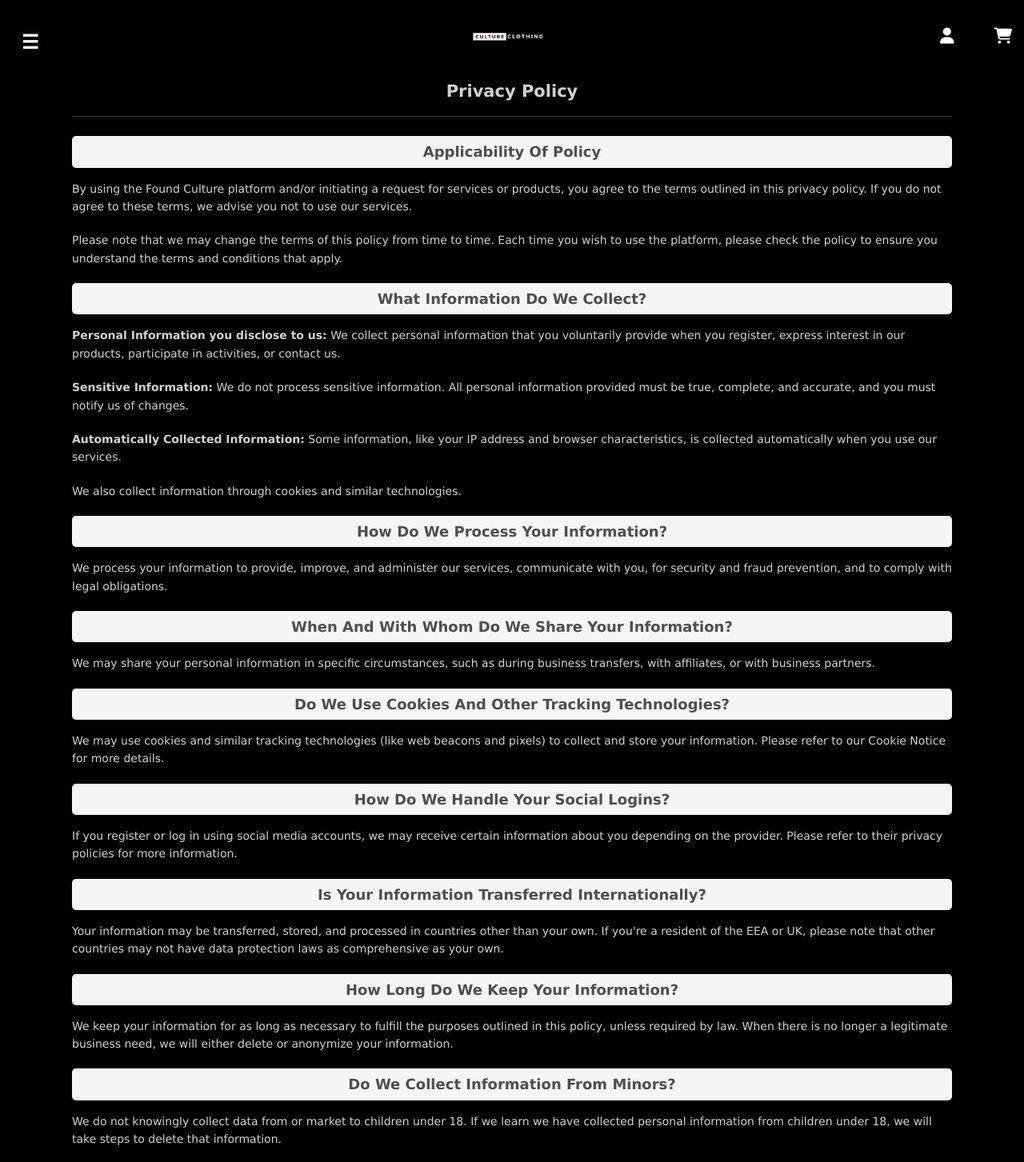
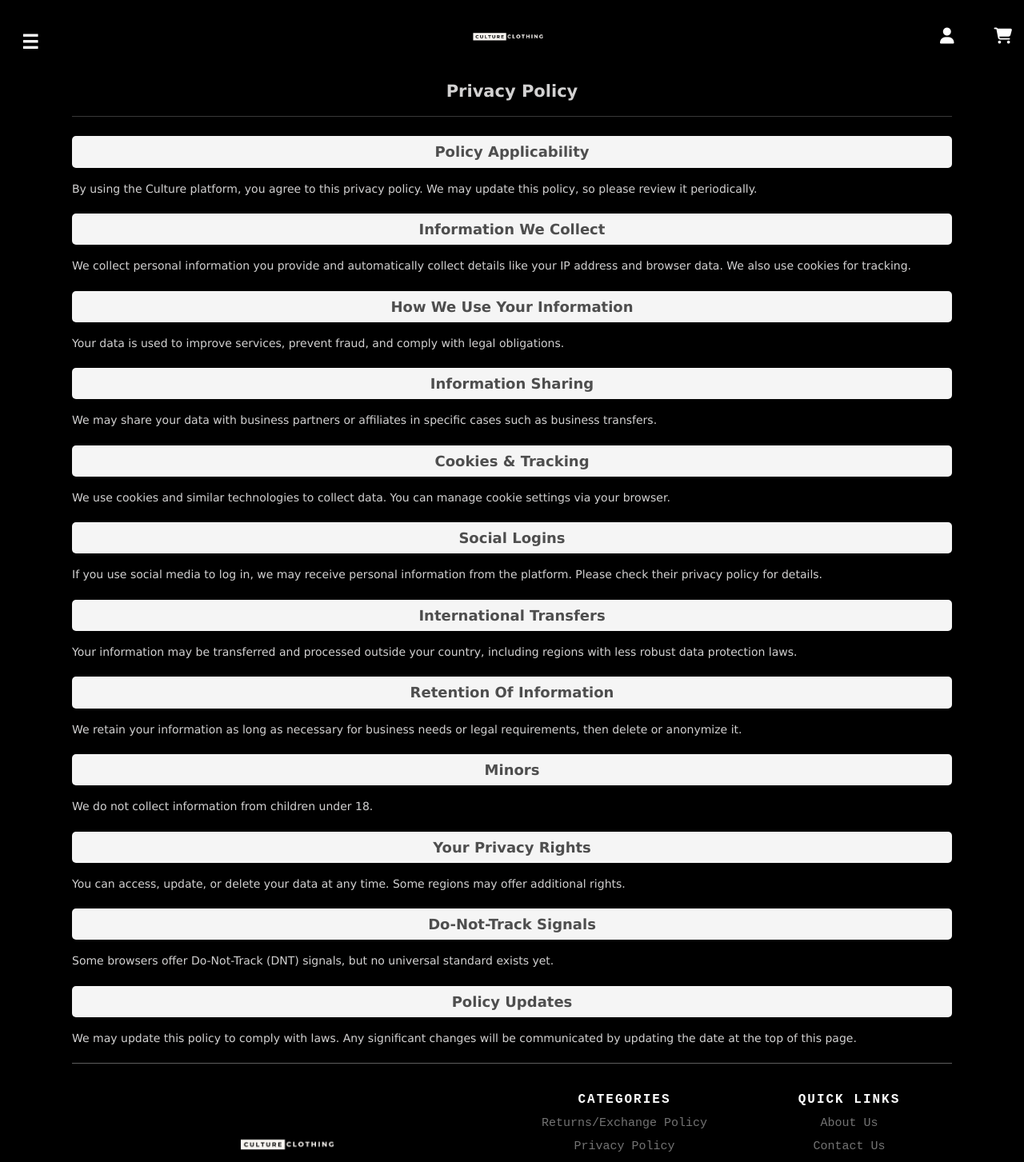
Before and after one commit to shivam142003/Culture-Clothing, a React (Create React App) app: page /privacy in a window 1280 px wide. Shown: the top 1453 px of the page at 80% size. Built offline with nearby package versions, Linux system fonts and the light colour scheme.

Commit message:
Update Privacy.js

```diff
--- a/src/components/Privacy.js
+++ b/src/components/Privacy.js
@@ -8,76 +8,43 @@ export default function PrivacyPolicy() {
           Privacy Policy <hr />
         </h2>
 
-        <h3 className="return-title">Applicability of Policy</h3>
-        <p>
-          By using the Found Culture platform and/or initiating a request for services or products, you agree to the terms outlined in this privacy policy. If you do not agree to these terms, we advise you not to use our services.
-        </p>
-        <p>
-          Please note that we may change the terms of this policy from time to time. Each time you wish to use the platform, please check the policy to ensure you understand the terms and conditions that apply.
-        </p>
+        <h3 className="return-title">Policy Applicability</h3>
+        <p>By using the Culture platform, you agree to this privacy policy. We may update this policy, so please review it periodically.</p>
 
-        <h3 className="return-title">What Information Do We Collect?</h3>
-        <p><strong>Personal Information you disclose to us:</strong> We collect personal information that you voluntarily provide when you register, express interest in our products, participate in activities, or contact us.</p>
-        <p><strong>Sensitive Information:</strong> We do not process sensitive information. All personal information provided must be true, complete, and accurate, and you must notify us of changes.</p>
-        <p><strong>Automatically Collected Information:</strong> Some information, like your IP address and browser characteristics, is collected automatically when you use our services.</p>
-        <p>We also collect information through cookies and similar technologies.</p>
+        <h3 className="return-title">Information We Collect</h3>
+        <p>We collect personal information you provide and automatically collect details like your IP address and browser data. We also use cookies for tracking.</p>
 
-        <h3 className="return-title">How Do We Process Your Information?</h3>
-        <p>
-          We process your information to provide, improve, and administer our services, communicate with you, for security and fraud prevention, and to comply with legal obligations.
-        </p>
+        <h3 className="return-title">How We Use Your Information</h3>
+        <p>Your data is used to improve services, prevent fraud, and comply with legal obligations.</p>
 
-        <h3 className="return-title">When and With Whom Do We Share Your Information?</h3>
-        <p>
-          We may share your personal information in specific circumstances, such as during business transfers, with affiliates, or with business partners.
-        </p>
+        <h3 className="return-title">Information Sharing</h3>
+        <p>We may share your data with business partners or affiliates in specific cases such as business transfers.</p>
 
-        <h3 className="return-title">Do We Use Cookies and Other Tracking Technologies?</h3>
-        <p>
-          We may use cookies and similar tracking technologies (like web beacons and pixels) to collect and store your information. Please refer to our Cookie Notice for more details.
-        </p>
+        <h3 className="return-title">Cookies & Tracking</h3>
+        <p>We use cookies and similar technologies to collect data. You can manage cookie settings via your browser.</p>
 
-        <h3 className="return-title">How Do We Handle Your Social Logins?</h3>
-        <p>
-          If you register or log in using social media accounts, we may receive certain information about you depending on the provider. Please refer to their privacy policies for more information.
-        </p>
+        <h3 className="return-title">Social Logins</h3>
+        <p>If you use social media to log in, we may receive personal information from the platform. Please check their privacy policy for details.</p>
 
-        <h3 className="return-title">Is Your Information Transferred Internationally?</h3>
-        <p>
-          Your information may be transferred, stored, and processed in countries other than your own. If you're a resident of the EEA or UK, please note that other countries may not have data protection laws as comprehensive as your own.
-        </p>
+        <h3 className="return-title">International Transfers</h3>
+        <p>Your information may be transferred and processed outside your country, including regions with less robust data protection laws.</p>
 
-        <h3 className="return-title">How Long Do We Keep Your Information?</h3>
-        <p>
-          We keep your information for as long as necessary to fulfill the purposes outlined in this policy, unless required by law. When there is no longer a legitimate business need, we will either delete or anonymize your information.
-        </p>
+        <h3 className="return-title">Retention of Information</h3>
+        <p>We retain your information as long as necessary for business needs or legal requirements, then delete or anonymize it.</p>
 
-        <h3 className="return-title">Do We Collect Information From Minors?</h3>
-        <p>
-          We do not knowingly collect data from or market to children under 18. If we learn we have collected personal information from children under 18, we will take steps to delete that information.
-        </p>
+        <h3 className="return-title">Minors</h3>
+        <p>We do not collect information from children under 18.</p>
 
-        <h3 className="return-title">What Are Your Privacy Rights?</h3>
-        <p>
-          You have the right to review, change, or terminate your account at any time. Depending on your location, you may have other rights related to your personal information. For example, EEA or UK residents can file a complaint with their local data protection authority.
-        </p>
+        <h3 className="return-title">Your Privacy Rights</h3>
+        <p>You can access, update, or delete your data at any time. Some regions may offer additional rights.</p>
 
-        <h3 className="return-title">Controls For Do-Not-Track Features</h3>
-        <p>
-          Most web browsers and some mobile operating systems include a Do-Not-Track (DNT) feature that can signal your privacy preference. However, no uniform technology standard for DNT signals has been finalized.
-        </p>
+        <h3 className="return-title">Do-Not-Track Signals</h3>
+        <p>Some browsers offer Do-Not-Track (DNT) signals, but no universal standard exists yet.</p>
+
+        <h3 className="return-title">Policy Updates</h3>
+        <p>We may update this policy to comply with laws. Any significant changes will be communicated by updating the date at the top of this page.</p>
 
 
-
-        <h3 className="return-title">Do We Make Updates To This Policy?</h3>
-        <p>
-          We may update this privacy policy as necessary to stay compliant with relevant laws. We will notify you of any material changes by updating the date at the top of this policy.
-        </p>
-
-        <h3 className="return-title">How Can You Contact Us About This Policy?</h3>
-        <p>
-          If you have questions or comments about this policy, you can email us at <a href="mailto:support@foundculture.com" style={{ backgroundColor: 'whitesmoke', padding: '6px' }}>support@foundculture.com</a> or by mail to our office at [Business Address].
-        </p>
       </div>
     </>
   )
```
